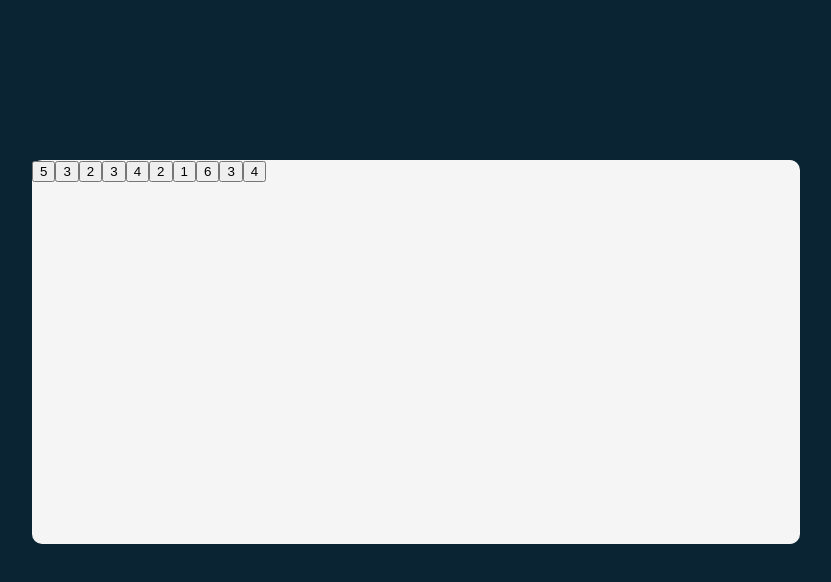
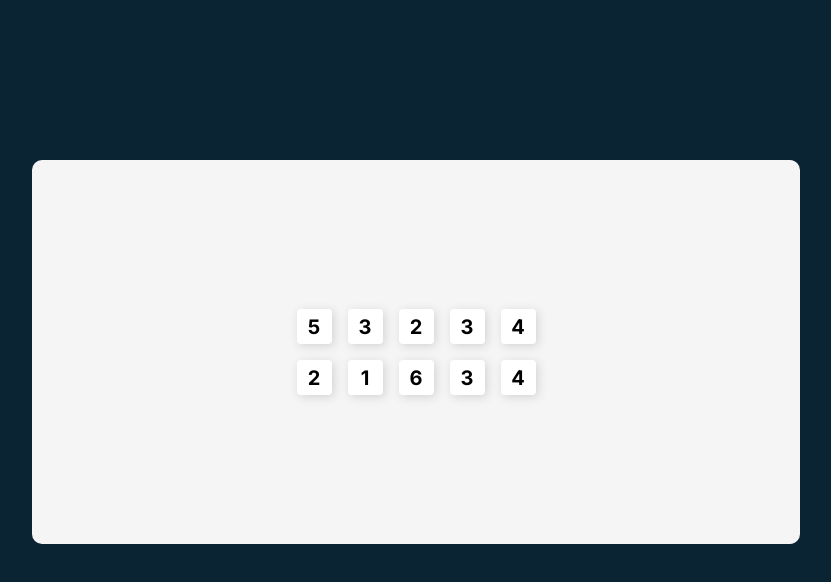
Before and after one commit to justberatt/tenziesGame, a React (Vite) app: page / in a window 1280 px wide. Shown: the top 582 px of the page, without its empty margins (224-1055 px from the left). Built offline with nearby package versions, Linux system fonts and the light colour scheme.

Commit message:
applied some styles to the dices and layed them out beautifully on the page

```diff
--- a/src/index.css
+++ b/src/index.css
@@ -1,9 +1,9 @@
 *, *::before, *::after {
   box-sizing: border-box;
+  font-family: "Inter", sans-serif;
 }
 
 body {
-  font-family: "Inter", sans-serif;
   margin: 0;
   padding: 2em;
   background-color: #0B2434;
@@ -26,4 +26,25 @@ main {
   width: 60vw; /* Kshyre ma vone me fit-content cysh po duken width edhe height */
   height: 80%;
   border-radius: 10px;
+
+  display: flex;
+  align-items: center;
+  justify-content: center;
 }
+
+.dice-container {
+  display: grid;
+  grid-template-columns: repeat(5, 1fr);
+  gap: 1em;
+}
+
+.die {
+  background-color: #fff;
+  border: none;
+  border-radius: 4px;
+  box-shadow: 2px 2px 10px lightgrey;
+  font-size: 1.25rem;
+  font-weight: 700;
+  width: 35px;
+  height: 35px;
+}
```
